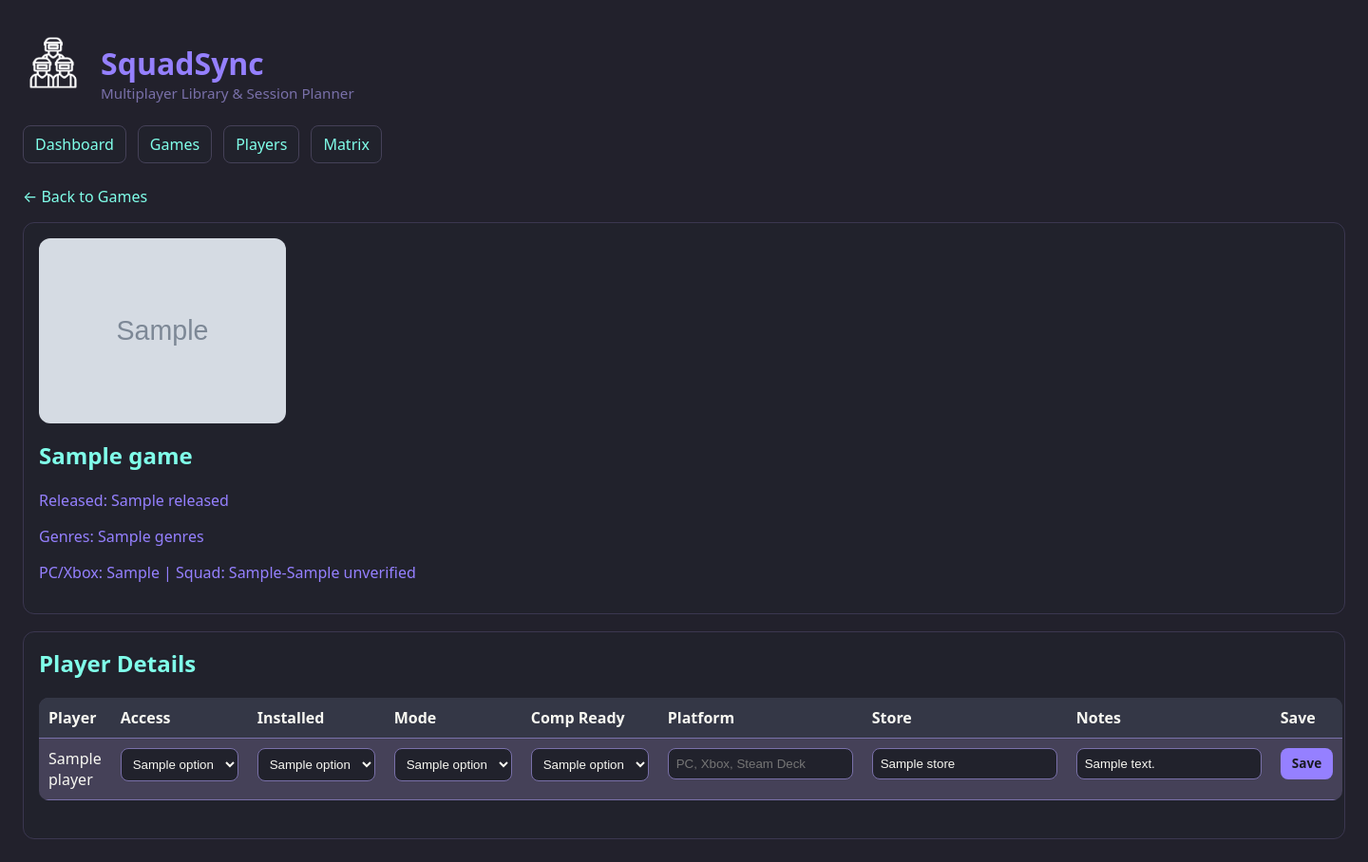
After one commit to Lukefilewalker/SquadSync, a FastAPI app: template app/templates/game_detail.html in a window 1440 px wide. The commit adds this page. Shown: the whole page at 95% size. Run offline with FastAPI, Linux system fonts and the light colour scheme; the template is opened without the code that fills it: most values are stand-ins (such as "Sample title", 1, 10 or a date in 2020); grey boxes marked "Sample" are stand-in pictures.

Commit message:
Add game detail page and library action styling

```diff
--- a/app/main.py
+++ b/app/main.py
@@ -405,6 +405,34 @@ def games(request: Request):
                 "request": request,
                 "players": players,
                 "rows": rows,
+                "access_options": ACCESS_OPTIONS,
+                "installed_options": INSTALLED_OPTIONS,
+                "crossplay_options": CROSSPLAY_OPTIONS,
+                "mode_options": MODE_OPTIONS,
+                "competitive_ready_options": COMPETITIVE_READY_OPTIONS,
+            },
+        )
+
+@app.get("/games/{game_id}")
+def game_detail(request: Request, game_id: int):
+    with db() as conn:
+        players, rows = get_matrix(conn)
+
+        selected_row = None
+        for row in rows:
+            if row["game"]["id"] == game_id:
+                selected_row = row
+                break
+
+        if not selected_row:
+            return RedirectResponse("/games", status_code=303)
+
+        return templates.TemplateResponse(
+            "game_detail.html",
+            {
+                "request": request,
+                "players": players,
+                "row": selected_row,
                 "access_options": ACCESS_OPTIONS,
                 "installed_options": INSTALLED_OPTIONS,
                 "crossplay_options": CROSSPLAY_OPTIONS,
--- a/app/static/styles.css
+++ b/app/static/styles.css
@@ -53,6 +53,8 @@ h2 {
 }
 h3 {
     color: var(--yellow);
+    font-size: 1.7rem;
+    margin-bottom: 10px;
 }
 
 nav {
@@ -117,6 +119,44 @@ button:hover {
     transform: translateY(-1px);
 }
 
+button,
+a.button-link {
+    font-family: inherit;
+    font-size: 0.85rem;
+    line-height: 1.2;
+}
+
+.action-row {
+    display: flex;
+    gap: 6px;
+    align-items: center;
+    flex-wrap: wrap;
+    margin-bottom: 16px;
+}
+
+.action-row form {
+    display: inline-flex;
+    margin: 0;
+}
+
+a.button-link {
+    display: inline-block;
+    padding: 8px 12px;
+    background: var(--purple);
+    color: #191a21 !important;
+    border-radius: 8px;
+    text-decoration: none !important;
+    font-weight: 700;
+    margin-right: 0;
+    vertical-align: middle;
+}
+
+a.button-link:hover {
+    background: var(--pink);
+    color: #191a21 !important;
+    transform: translateY(-1px);
+}
+
 .card {
     background: #21222c;
     padding: 16px;
--- a/app/templates/base.html
+++ b/app/templates/base.html
@@ -3,7 +3,7 @@
 <head>
     <title>SquadSync</title>
     <meta name="viewport" content="width=device-width, initial-scale=1">
-    <link rel="stylesheet" href="/static/styles.css?v=7">
+    <link rel="stylesheet" href="/static/styles.css?v=9">
 </head>
 <body>
 
--- /dev/null
+++ b/app/templates/game_detail.html
@@ -0,0 +1,131 @@
+{% extends "base.html" %}
+{% block content %}
+
+<p>
+    <a href="/games">← Back to Games</a>
+</p>
+
+<div class="card">
+    {% if row.game.background_image %}
+        <img src="{{ row.game.background_image }}"
+             alt="{{ row.game.title }} cover art"
+             style="max-width: 260px; border-radius: 12px; margin-bottom: 12px;">
+    {% endif %}
+
+    <h2>{{ row.game.title }}</h2>
+
+    {% if row.game.released %}
+        <p class="small">Released: {{ row.game.released }}</p>
+    {% endif %}
+
+    {% if row.game.genres %}
+        <p class="small">Genres: {{ row.game.genres }}</p>
+    {% endif %}
+
+    {% if row.game.platforms %}
+        <p class="small">Platforms: {{ row.game.platforms }}</p>
+    {% endif %}
+
+    <p class="small">
+        PC/Xbox: {{ row.game.pc_xbox_crossplay or row.game.crossplay }} |
+        Squad:
+        {% if row.game.squad_verified %}
+            {{ row.game.squad_min }}-{{ row.game.squad_max }} verified
+        {% else %}
+            {{ row.game.min_players }}-{{ row.game.max_players }} unverified
+        {% endif %}
+    </p>
+</div>
+
+<div class="card">
+    <h2>Player Details</h2>
+
+    <table>
+        <tr>
+            <th>Player</th>
+            <th>Access</th>
+            <th>Installed</th>
+            <th>Mode</th>
+            <th>Comp Ready</th>
+            <th>Platform</th>
+            <th>Store</th>
+            <th>Notes</th>
+            <th>Save</th>
+        </tr>
+
+        {% for player in players %}
+        <tr>
+            <form method="post" action="/player-game/update">
+                <input type="hidden" name="player_id" value="{{ player.id }}">
+                <input type="hidden" name="game_id" value="{{ row.game.id }}">
+
+                <td>{{ player.name }}</td>
+
+                <td>
+                    <select name="access">
+                        {% for option in access_options %}
+                            <option value="{{ option }}" {% if row.player_data[player.id].access == option %}selected{% endif %}>
+                                {{ option }}
+                            </option>
+                        {% endfor %}
+                    </select>
+                </td>
+
+                <td>
+                    <select name="installed">
+                        {% for option in installed_options %}
+                            <option value="{{ option }}" {% if row.player_data[player.id].installed == option %}selected{% endif %}>
+                                {{ option }}
+                            </option>
+                        {% endfor %}
+                    </select>
+                </td>
+
+                <td>
+                    <select name="preferred_mode">
+                        {% for option in mode_options %}
+                            <option value="{{ option }}" {% if row.player_data[player.id].preferred_mode == option %}selected{% endif %}>
+                                {{ option }}
+                            </option>
+                        {% endfor %}
+                    </select>
+                </td>
+
+                <td>
+                    <select name="competitive_ready">
+                        {% for option in competitive_ready_options %}
+                            <option value="{{ option }}" {% if row.player_data[player.id].competitive_ready == option %}selected{% endif %}>
+                                {{ option }}
+                            </option>
+                        {% endfor %}
+                    </select>
+                </td>
+
+                <td>
+                    <input name="platform"
+                           value="{{ row.player_data[player.id].platform }}"
+                           placeholder="PC, Xbox, Steam Deck">
+                </td>
+
+                <td>
+                    <input name="store"
+                           value="{{ row.player_data[player.id].store }}"
+                           placeholder="Steam, Xbox, Epic">
+                </td>
+
+                <td>
+                    <input name="notes"
+                           value="{{ row.player_data[player.id].notes }}"
+                           placeholder="Optional">
+                </td>
+
+                <td>
+                    <button>Save</button>
+                </td>
+            </form>
+        </tr>
+        {% endfor %}
+    </table>
+</div>
+
+{% endblock %}
```
Also changed, not shown: app/templates/games.html (+13 -15 lines).
